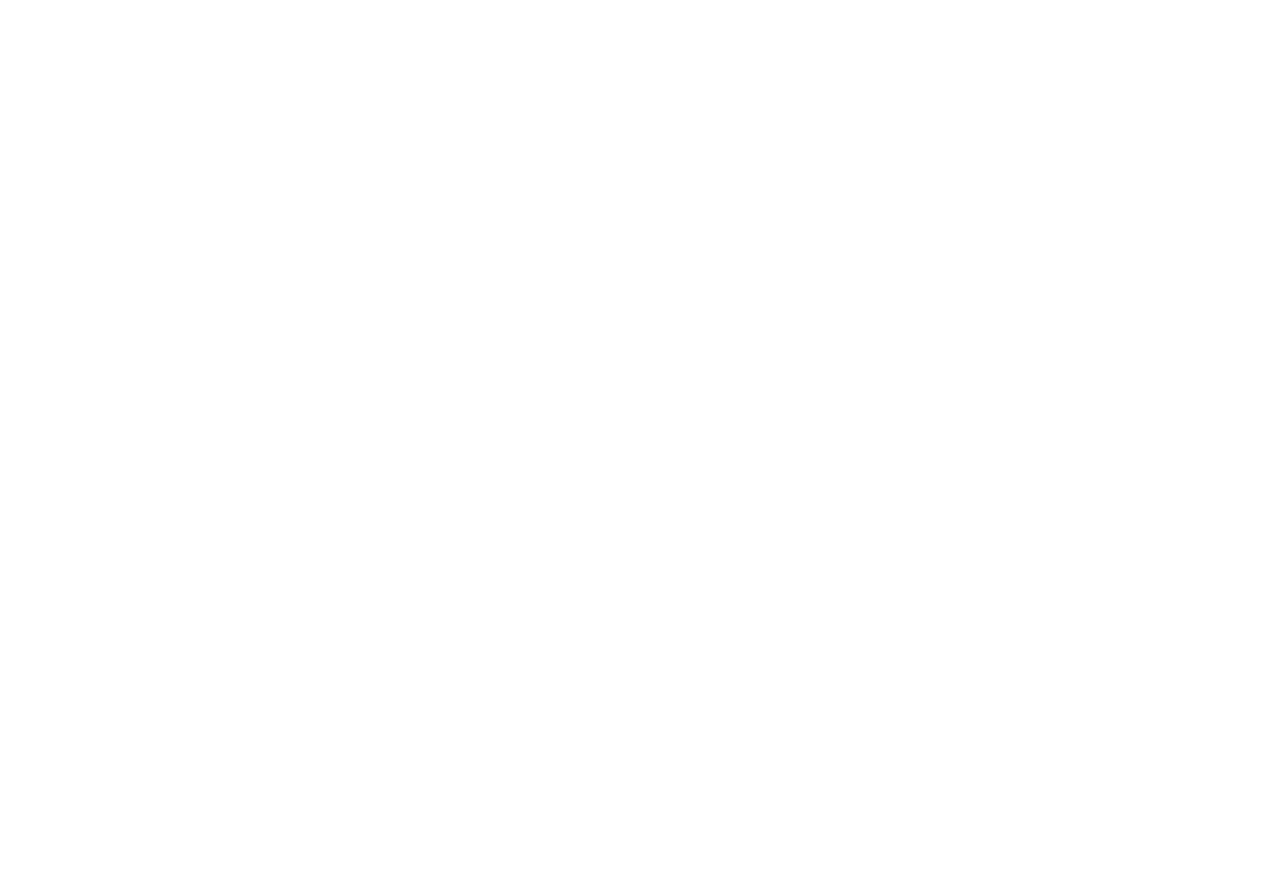
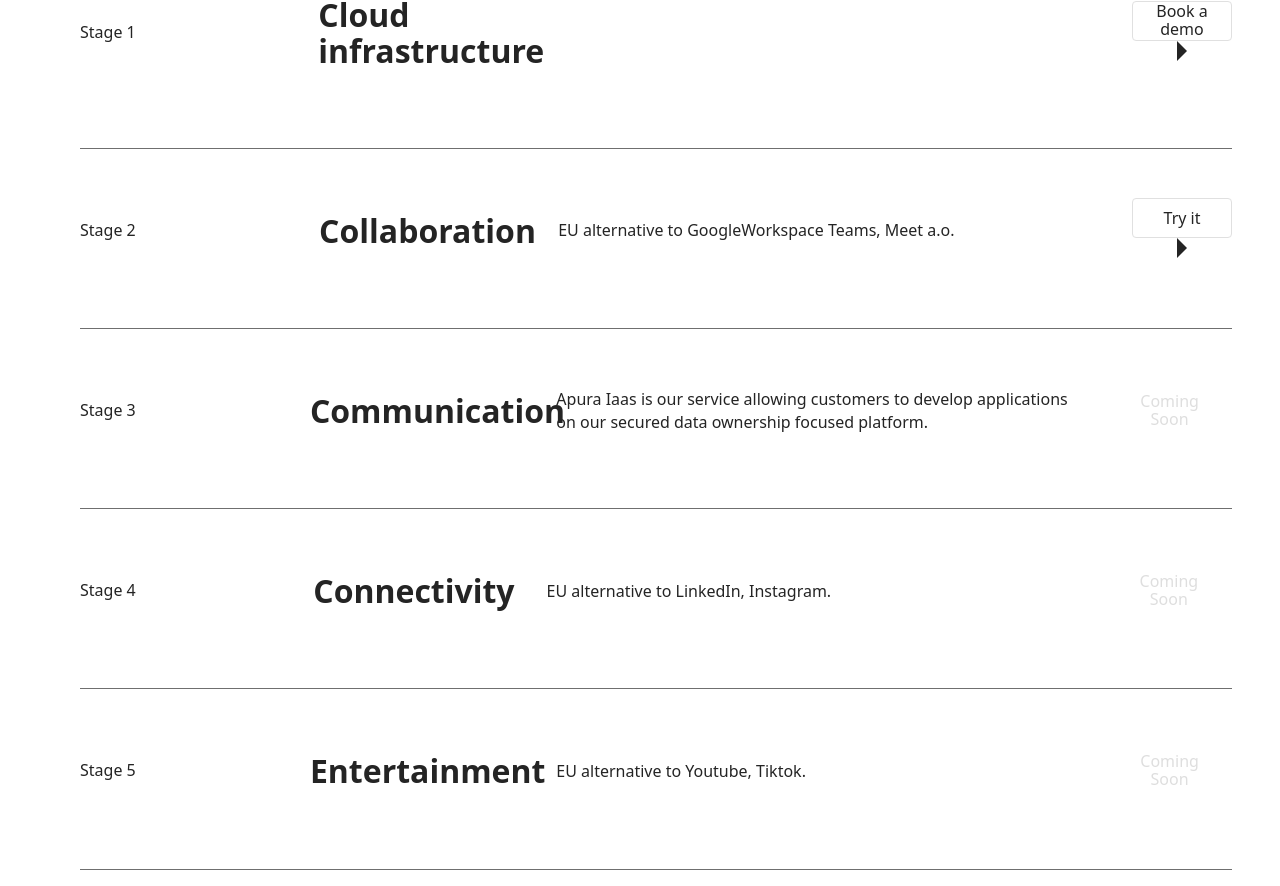
Before and after one commit to Rajj9797/thumbstack_assignment, a React (Create React App) app in the folder homepage/: page / in a window 1280 px wide. Shown: the part 4179-5065 px from the top of the page. Before the commit the page ends 3856 px from the top, so only its background shows below. Built offline with nearby package versions, Linux system fonts and the light colour scheme.

Commit message:
Road map section added

```diff
--- a/homepage/src/App.js
+++ b/homepage/src/App.js
@@ -1,10 +1,10 @@
-import logo from './logo.svg';
 import './App.css';
 import Navbar from './components/Navbar/navbar';
 import Hero from './components/HeroSection/hero';
 import LinkSection from './components/linkSection/linkSection';
 import ProductCard from './components/ProductCard/ProductCard';
 import AboutUs from './components/Aboutus/AboutUs';
+import RoadMap from './components/RoadMap/RoadMap';
 
 function App() {
   return (
@@ -14,6 +14,7 @@ function App() {
       <LinkSection />
       <ProductCard />
       <AboutUs />
+      <RoadMap />
     </div>
   );
 }
--- /dev/null
+++ b/homepage/src/components/RoadMap/RoadMap.css
@@ -0,0 +1,151 @@
+.card-roadmap {
+    display: flex;
+    flex-direction: column;
+    align-items: center;
+    padding: 1rem;
+    gap: 1rem;
+    width: 100%;
+    height: 100%;
+    background: #FFFFFF;
+    border-radius: 8px;
+}
+
+.card-inner-div {
+    display: flex;
+    justify-content: space-between;
+    align-items: center;
+    padding: 1rem;
+    gap: 1rem;
+    width: 90%;
+    height: 100%;
+    border-radius: 40px;
+}
+
+.card-inner-div:hover {
+    background: #f1ff66;
+    border: 1px solid #f1ff66;
+    cursor: pointer;
+}
+
+.card-level {
+    font-family: "Radio Canada Big", system-ui, -apple-system, BlinkMacSystemFont, "Segoe UI", sans-serif;
+    font-weight: 500;
+    font-style: Medium;
+    font-size: 16px;
+    line-height: 110%;
+    letter-spacing: -3%;
+    color: #242424;
+    text-align: left;
+    align-items: left;
+    width: 20%;
+}
+
+.card-title {
+    font-family: "Radio Canada Big", system-ui, -apple-system, BlinkMacSystemFont, "Segoe UI", sans-serif;
+    font-weight: 700;
+    font-style: Bold;
+    font-size: 32px;
+    line-height: 110%;
+    letter-spacing: -3%;
+    color: #242424;
+    text-align: left;
+    width: 20%;
+}
+
+.card-description {
+    font-family: "Radio Canada Big", system-ui, -apple-system, BlinkMacSystemFont, "Segoe UI", sans-serif;
+    font-weight: 400;
+    font-style: Regular;
+    font-size: 16px;
+    line-height: 140%;
+    letter-spacing: 0%;
+    color: #242424;
+    text-align: left;
+    align-items: left;
+    width: 50%;
+}
+
+.card-button {
+    display: flex;
+    justify-content: center;
+    align-items: center;
+    padding: 0.5rem 1rem;
+    gap: 10px;
+    width: 100px;
+    height: 40px;
+    background: #FFFFFF;
+    border: 1px solid #E0E0E0;
+    border-radius: 4px;
+    font-family: "Radio Canada Big", system-ui, -apple-system, BlinkMacSystemFont, "Segoe UI", sans-serif;
+    font-weight: 500;
+    font-style: Medium;
+    font-size: 16px;
+    line-height: 110%;
+    letter-spacing: -3%;
+    color: #242424;
+    text-align: center;
+}
+
+.card-button:hover {
+    background: #242424;
+    border: 1px solid #f1ff66;
+    color: #f1ff66;
+    cursor: pointer;
+}
+
+.coming-soon-tag {
+    display: flex;
+    justify-content: center;
+    align-items: center;
+    padding: 0.5rem 1rem;
+    gap: 10px;
+    width: 100px;
+    height: 40px;
+    font-family: "Radio Canada Big", system-ui, -apple-system, BlinkMacSystemFont, "Segoe UI", sans-serif;
+    font-weight: 500;
+    font-style: Medium;
+    font-size: 16px;
+    line-height: 110%;
+    letter-spacing: -3%;
+    color: #24242426;
+    text-align: center;
+}
+
+.roadmap-head {
+    font-family: "Radio Canada Big", system-ui, -apple-system, BlinkMacSystemFont, "Segoe UI", sans-serif;
+    font-weight: 400;
+    font-style: Regular;
+    font-size: 86px;
+    line-height: 110%;
+    letter-spacing: 0%;
+    color: #242424;
+    text-align: center;
+}
+
+.arrow-left {
+    display: inline-block;
+    width: 0;
+    height: 0;
+    border-top: 10px solid transparent;
+    border-bottom: 10px solid transparent;
+    border-left: 10px solid #242424; /* This creates the left-pointing arrow */
+}
+
+.border-div-roadmap {
+    display: flex;
+    justify-content: center;
+    align-items: center;
+    width: 90%;
+    height: 1px;
+    background-color: #242424a7;
+}
+
+.card-div-roadmap {
+    display: flex;
+    justify-content: center;
+    flex-direction: column;
+    align-items: center;
+    gap: 2rem;
+    width: 100%;
+    height: 100%;
+}
--- /dev/null
+++ b/homepage/src/components/RoadMap/RoadMap.jsx
@@ -0,0 +1,71 @@
+import React from "react";
+import "./RoadMap.css";
+
+const roadmapData = [
+    {
+        level: "Stage 1",
+        title: "Cloud infrastructure",
+        description: "",
+        button: "Book a demo"
+    },
+    {
+        level: "Stage 2",
+        title: "Collaboration",
+        description: "EU alternative to GoogleWorkspace Teams, Meet a.o.",
+        button: "Try it"
+    },
+    {
+        level: "Stage 3",
+        title: "Communication",
+        description: "Apura Iaas is our service allowing customers to develop applications on our secured data ownership focused platform.",
+        button: null
+    },
+    {
+        level: "Stage 4",
+        title: "Connectivity",
+        description: "EU alternative to LinkedIn, Instagram.",
+        button: null
+    },
+    {
+        level: "Stage 5",
+        title: "Entertainment",
+        description: "EU alternative to Youtube, Tiktok.",
+        button: null
+    }
+]
+
+const RoadMap = () => {
+    return (
+        <div className="roadmap-div">
+            <h1 className="roadmap-head">Our Road to Creating Data Ownership and Security</h1>
+
+            <div className="card-roadmap">
+                        {roadmapData.map((item, index) => (
+                            <div className="card-div-roadmap" key={index}>
+                                <div className="card-inner-div" key={index}>
+                                    <h2 className="card-level">{item.level}</h2>
+                                    <h3 className="card-title">{item.title}</h3>
+                                    <p className="card-description">{item.description}</p>
+                                    {item.button && (
+                                        <div>
+                                            <button className="card-button">{item.button}</button>
+                                            <div className="arrow-left"></div>
+
+                                        </div>
+
+                                    )}
+                                    {!item.button && (
+                                        <p className="coming-soon-tag">Coming Soon</p>
+                                    )}
+
+
+                                </div>
+                                <div className="border-div-roadmap"></div>
+                            </div>
+                        ))}
+            </div>
+        </div>
+    )
+}
+
+export default RoadMap;
```
